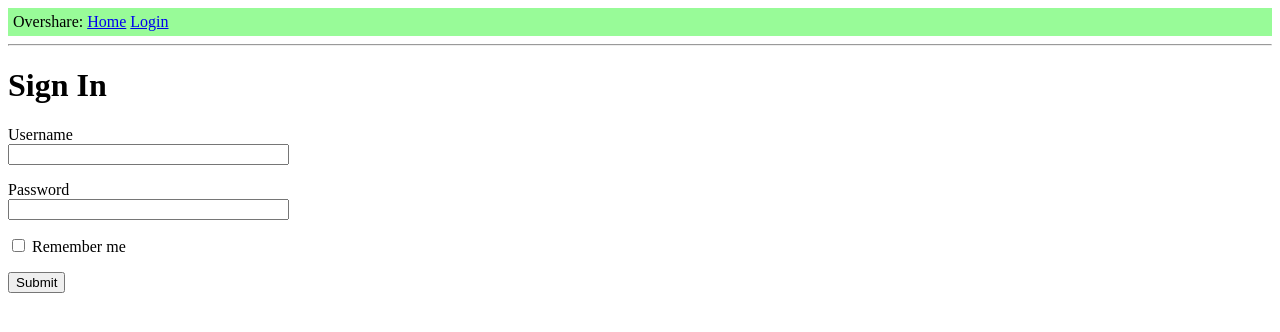
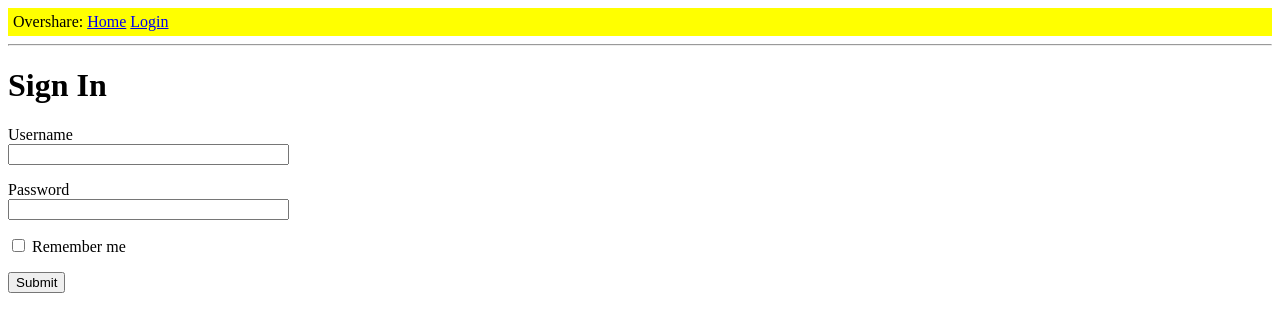
Before and after one commit to pentapodal/cits3403-group-26, a Flask app: template app/templates/login.jinja in a window 1280 px wide. Shown: the top 332 px of the page. Run offline with Flask 3, Linux system fonts and the light colour scheme; the template is opened without the code that fills it: most values are stand-ins (such as "Sample title", 1, 10 or a date in 2020); form fields are guessed from the names that the template uses.

Commit message:
changed header color (#2)
* changed header color

* red to teal

* changed to yellow

---------

Co-authored-by: Enrichson Paris <enrichsonparis@gmail>

```diff
--- a/app/static/style.css
+++ b/app/static/style.css
@@ -1,4 +1,4 @@
 div.header {
-  background-color: palegreen;
+  background-color: yellow;
   padding: 5px;
 }
```
